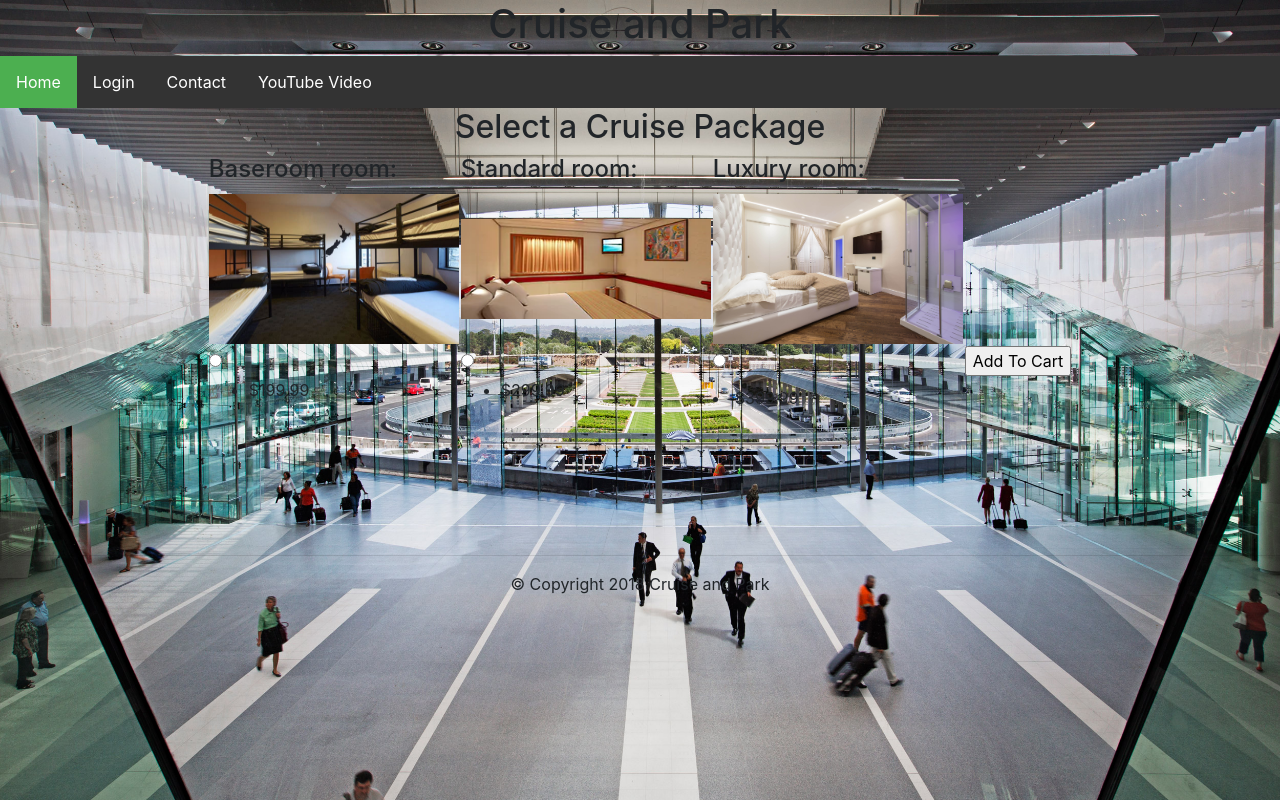
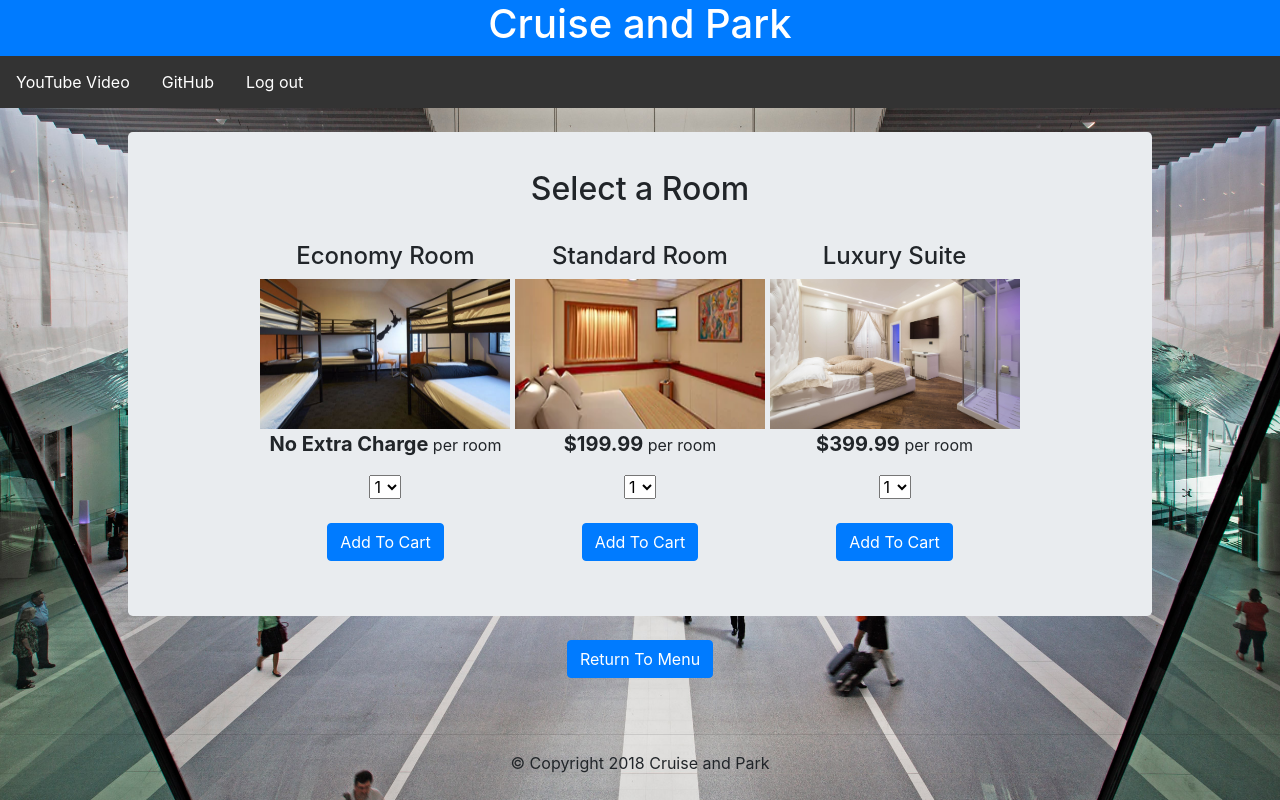
Before and after one commit to malynch7/Web-Programming-Final-Project, a PHP site: page /views/Room.php in a window 1280 px wide. Run offline with PHP 8.4, Linux system fonts and the light colour scheme.

Commit message:
Styled booking pages

```diff
--- a/views/Room.php
+++ b/views/Room.php
@@ -18,104 +18,86 @@ if (isset($_POST['room'])) {
 <!DOCTYPE html>
 <html>
 <head>
-    <title>Cruise and Book</title>
+    <title>Cruise and Park</title>
     <link rel="stylesheet" href="https://stackpath.bootstrapcdn.com/bootstrap/4.1.3/css/bootstrap.min.css"
           integrity="sha384-MCw98/SFnGE8fJT3GXwEOngsV7Zt27NXFoaoApmYm81iuXoPkFOJwJ8ERdknLPMO" crossorigin="anonymous">
     <meta name="viewport" content="width=device-width, initial-scale=1">
-    <link rel="stylesheet" type="text/css" href="css/Style.css">
+    <link rel="stylesheet" type="text/css" href="views/css/Style.css">
 </head>
 
 <body>
 <center>
-    <div>
+    <div class="divtop">
         <h1>Cruise and Park</h1>
         <ul class="ulnav">
-            <li class="linav"><a class="active" href="#home">Home</a></li>
-            <li class="linav"><a href="login.php">Login</a></li>
-            <li class="linav"><a href="#contact">Contact</a></li>
-            <li class="linav"><a href="#about">YouTube Video</a></li>
+            <li class="linav"><a href="views/youtube.html">YouTube Video</a></li>
+            <li class="linav"><a href="https://github.com/malynch7/Web-Programming-Final-Project">GitHub</a></li>
+            <li class="linav"><a href="index.php?action=logout">Log out</a></li>
         </ul>
     </div>
 </center>
-
-<center><h2>Select a Cruise Package</h2></center>
-
+<br>
+<div class="jumbotron">
+    <h2 align="center">Select a Room</h2>
+    <br>
     <center>
         <table>
             <tr>
                 <td>
-                <h4>Baseroom room: </h4>
+                    <h4 align="center">Economy Room</h4>
+                    <img src="views/images/151fbd32_z.jpg" alt="base" width="250" height="150">
+                    <br>
+                    <p align="center"><strong style="font-size: 20px">No Extra Charge</strong> per room</p>
+                    <form method="post">
+                        <input type="hidden" name="room" value="0">
+                        <select name="numberOfRooms">
+                            <option value="1">1</option>
+                            <option value="2">2</option>
+                        </select>
+                        <br><br>
+                        <p align="center"><input class="btn btn-primary" type="submit" value="Add To Cart"></p>
+                    </form>
                 </td>
                 <td>
-                <h4>Standard room: </h4>
+                    <h4 align="center">Standard Room</h4>
+                    <img src="views/images/StandardRoom.jpg" alt="standard" width="250" height="150">
+                    <br>
+                    <p align="center"><strong style="font-size: 20px">$199.99</strong> per room</p>
+                    <form method="post">
+                        <input type="hidden" name="room" value="1">
+                        <select name="numberOfRooms">
+                            <option value="1">1</option>
+                            <option value="2">2</option>
+                        </select>
+                        <br><br>
+                        <p align="center"><input class="btn btn-primary" type="submit" value="Add To Cart"></p>
+                    </form>
                 </td>
                 <td>
-                <h4>Luxury room: </h4>
+                    <h4 align="center">Luxury Suite</h4>
+                    <img src="views/images/Rist-Piccolo-Mondo-Camere_3328.jpg" alt="luxury" width="250" height="150">
+                    <br>
+                    <p align="center"><strong style="font-size: 20px">$399.99</strong> per room</p>
+                    <form method="post">
+                        <input type="hidden" name="room" value="2">
+                        <select name="numberOfRooms">
+                            <option value="1">1</option>
+                            <option value="2">2</option>
+                        </select>
+                        <br><br>
+                        <p align="center"><input class="btn btn-primary" type="submit" value="Add To Cart"></p>
+                    </form>
                 </td>
-        </tr>
-        <tr>
-            <td>
-                <img src="images/151fbd32_z.jpg" alt="base" width="250" height="150">
-            </td>
-            <td>
-                <img src="images/StandardRoom.jpg" alt="standard" width="250" height="100">
-            </td>
-            <td>
-                <img src="images/Rist-Piccolo-Mondo-Camere_3328.jpg" alt="luxury" width="250" height="150">
-            </td>
-        </tr>
-        <tr>
-            <form method="post">
-                <center>
-                    <td>
-                        <input type="radio" name="room" value="0"> <br>
-                    </td>
-                </center>
-                <center>
-                    <td>
-                        <input type="radio" name="room" value="1"> <br>
-                    </td>
-                </center>
-                <center>
-                    <td>
-                        <input type="radio" name="room" value="2"> <br>
-                    </td>
-                </center>
-                <center>
-                    <td>
-                        <input type="hidden" name="numberOfRooms" value="1">
-                        <input type="submit" value="Add To Cart">
-                    </td>
-                </center>
-            </form>
-        </tr>
-        <tr>
-            <td>
-                <ul>
-                    <li>$199.99</li>
-                </ul>
-            </td>
-            <td>
-                <ul>
-                    <li>$299.99</li>
-                </ul>
-            </td>
-            <td>
-                <li>$399.99</li>
-                </ul>
-            </td>
-
             </tr>
         </table>
     </center>
-
+</div>
 <br>
-<br>
-<br>
-<br>
+<p align="center"><a class="btn btn-primary" href="index.php?action=clearBooking" role="button">Return To Menu</a></p>
 <br>
 <hr>
 <center><p>© Copyright 2018 Cruise and Park</p></center>
+
 <script src="https://code.jquery.com/jquery-3.3.1.slim.min.js"
         integrity="sha384-q8i/X+965DzO0rT7abK41JStQIAqVgRVzpbzo5smXKp4YfRvH+8abtTE1Pi6jizo"
         crossorigin="anonymous"></script>
--- a/views/css/Style.css
+++ b/views/css/Style.css
@@ -57,11 +57,15 @@ body {
     width: 80%;
 }
 
+.card form{
+    margin: auto;
+    text-align: center;
+}
+
 .jumbotron {
     width: 80%;
     margin: auto;
     padding: 3%;
-    height: 50%;
 }
 
 .jumbotron td{
```
Also changed, not shown: views/Parking.php (+22 -12 lines), views/ParkingLot.php (+53 -77 lines), views/inventory.php (+5 -2 lines), views/viewcart.php (+8 -4 lines). Lines whose indentation alone changed are shown as unchanged.
